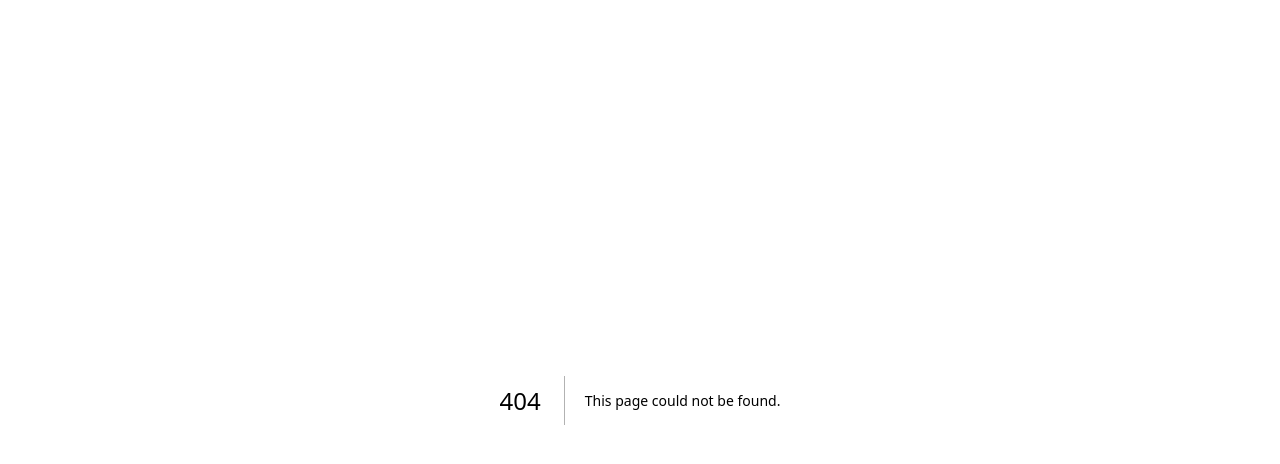
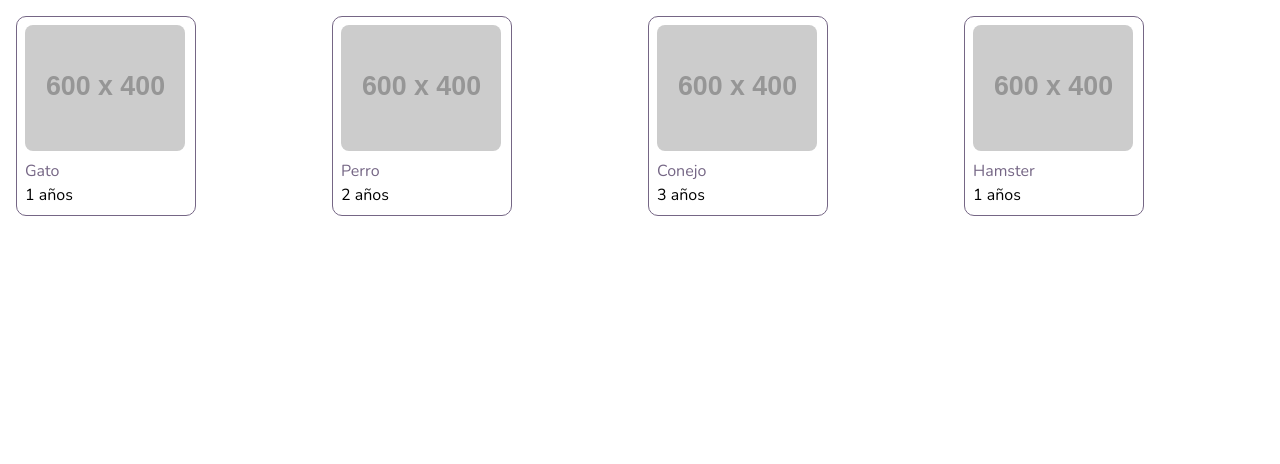
Before and after one commit to martin-tercero1/soplo-de-vida, a Next.js app: page /catalog in a window 1280 px wide. Before the commit this address had no page. Shown: the top 464 px of the page. Built offline with nearby package versions, Linux system fonts and the light colour scheme.

Commit message:
ft: added animal card

```diff
--- /dev/null
+++ b/src/app/catalog/layout.jsx
@@ -0,0 +1,14 @@
+import '../globals.css';
+
+export const metadata = {
+  title: 'Next.js',
+  description: 'Generated by Next.js',
+};
+
+export default function RootLayout({ children }) {
+  return (
+    <html lang="en">
+      <body>{children}</body>
+    </html>
+  );
+}
--- /dev/null
+++ b/src/app/catalog/page.jsx
@@ -0,0 +1,26 @@
+import { Card } from '@/components/catalog/Card/Card'
+import React from 'react'
+
+//mapear un array de animales para completar las cards por ej
+
+export default function Catalog () {
+    const animals = [
+        { image: 'https://placehold.co/600x400', name: 'Gato', age: 1 },
+        { image: 'https://placehold.co/600x400', name: 'Perro', age: 2 },
+        { image: 'https://placehold.co/600x400', name: 'Conejo', age: 3 },
+        { image: 'https://placehold.co/600x400', name: 'Hamster', age: 1 },
+    ];
+
+  return (
+    <div className="p-2 grid grid-cols-2 grid-rows-4 gap-2 sm:grid-cols-2 md:grid-cols-4 lg:grid-cols-4">
+    {animals.map((animal, index) => (
+      <Card
+        key={index}
+        image={animal.image}
+        name={animal.name}
+        age={animal.age}
+      />
+    ))}
+  </div>
+  )
+}
--- /dev/null
+++ b/src/components/catalog/Card/Card.jsx
@@ -0,0 +1,20 @@
+import React from 'react';
+
+export const Card = ({ image, name, age, onClick }) => {
+    return (
+        <div id='animal-card'
+            className="border border-violet rounded-[10px] p-[8px] overflow-hidden cursor-pointer transition-transform transform hover:scale-105  flex flex-col gap-[8px] w-[136px] h-[151px] sm:w-[150px] sm:h-[165px] md:w-[180px] md:h-[200px]"
+            onClick={onClick}
+        >
+            <img id='image-card'
+            src={image}
+            alt={`${name}`}
+            className="border-none rounded-lg w-[120px] h-[95px] object-cover sm:w-[140px] sm:h-[110px] md:w-[160px] md:h-[130px]" />
+
+            <div id='content-card'>
+                <h2 className="text-sm text-violet font-sans sm:text-base md:text-lg">{name}</h2>
+                <p className="text-sm text-gray-600 sm:text-base md:text-lg">{age} años</p>
+            </div>
+        </div>
+    );
+};
```
